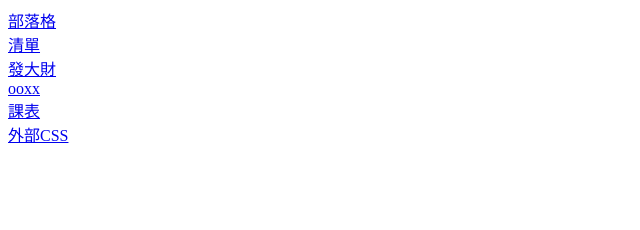
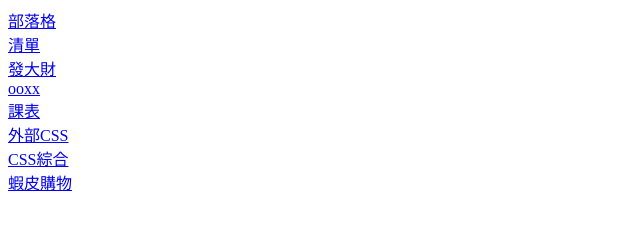
Before and after one commit to john80412/WebPractice1, a plain HTML site: page index.html in a window 1280 px wide. Shown: the whole page, without its empty margins (0-640 px from the left). Drawn offline with Linux system fonts and the light colour scheme.

Commit message:
首頁新增連結

```diff
--- a/index.html
+++ b/index.html
@@ -10,5 +10,7 @@
     <a href="OOXX.html">ooxx</a><br>
     <a href="table1.html">課表</a><br>
     <a href="colortable.html">外部CSS</a><br>
+    <a href="blog2.html">CSS綜合</a><br>
+    <a href="shopping.html">蝦皮購物</a><br>
 </body>
 </html>
```
